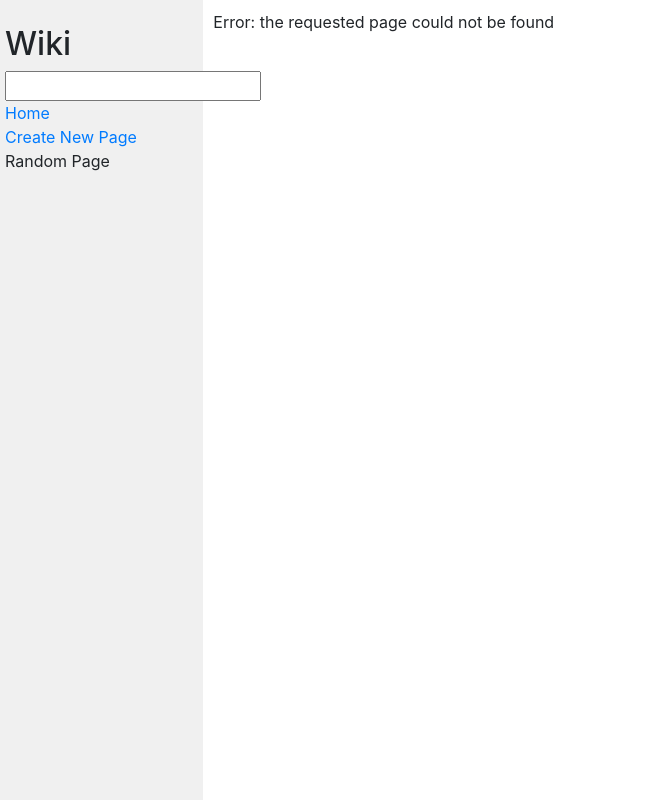
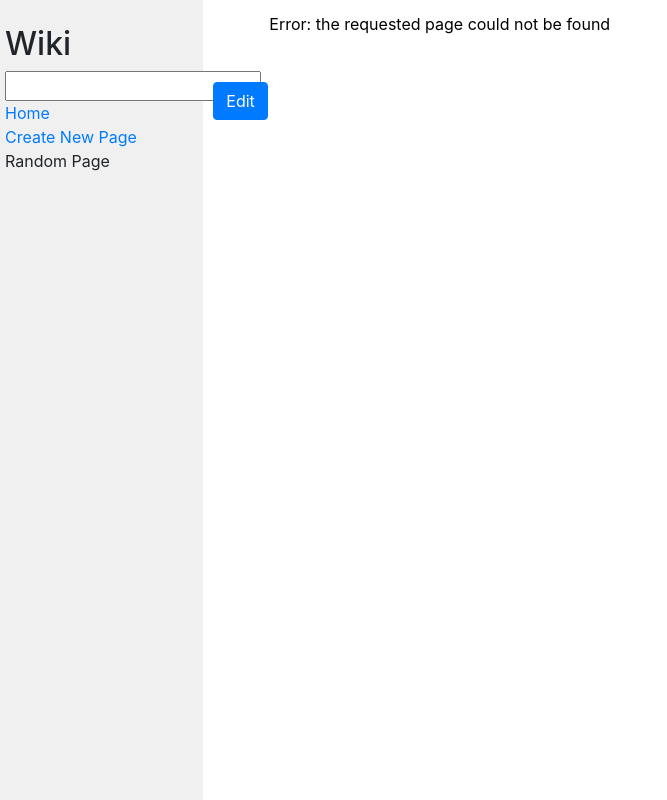
Before and after one commit to Khongchai/CS50-django-wiki, a Django app: page /search/1 in a window 1280 px wide. Shown: the whole page, without its empty margins (0-667 px from the left). Run offline with Django 3.2, Linux system fonts and the light colour scheme; some libraries are stand-ins or nearby versions.

Commit message:
send data from display to editPage

```diff
--- a/encyclopedia/static/encyclopedia/styles.css
+++ b/encyclopedia/static/encyclopedia/styles.css
@@ -43,6 +43,18 @@
 
 }
 
+.textAreaDisplay
+{
+    background: 0;
+    border: 0;
+    width: 90%;
+    overflow: hidden;
+    outline: 0;
+    height: auto;
+    resize: none;
+    display: block;
+}
+
 .textArea{
     position:relative;
     margin-top: 30px;
--- /dev/null
+++ b/encyclopedia/templates/encyclopedia/editPage.html
@@ -0,0 +1,5 @@
+{% extends "encyclopedia/layout.html" %}
+
+{% block body %}
+
+{% endblock %}
--- a/encyclopedia/templates/encyclopedia/entry.html
+++ b/encyclopedia/templates/encyclopedia/entry.html
@@ -5,5 +5,21 @@
 {% endblock %}
 
 {% block body %}
-    {{ entry }}
+    <form action="{% url 'encyclopedia:editPage' %}" method="POST">
+        <textarea name="entryField" class="textAreaDisplay" readonly=readonly id="content">
+            {{ entry }}
+        </textarea>
+        {% csrf_token %}
+        <input type="submit" value="Edit" class="btn btn-primary" style="margin-top: 20px">
+    </form>
 {% endblock %}
+
+{% block script %}
+<script>
+    document.addEventListener("DOMContentLoaded", () => {
+        var text = document.getElementById('content');
+        text.style.height = text.scrollHeight+'px';
+    })
+
+</script>
+{% endblock %}
--- a/encyclopedia/urls.py
+++ b/encyclopedia/urls.py
@@ -9,5 +9,6 @@
     path("", views.index, name="index"),
     path("search/", views.title, name="title"),
     path("search/<str:requestedTitle>", views.reqTitle, name="reqTitle"),
-    path("createPage", views.createPage, name="createPage")
+    path("createPage", views.createPage, name="createPage"),
+    path("editPage", views.editPage, name="editPage")
 ]
--- a/encyclopedia/views.py
+++ b/encyclopedia/views.py
@@ -57,3 +57,9 @@
     return render(request, "encyclopedia/createPage.html", {
         "form": AddNewEntryForm()
     })
+
+def editPage(request):
+    if request.method == "POST":
+        markup = request.POST.get('entryField')
+        print(markup)
+    return render(request, "encyclopedia/editPage.html")
```
